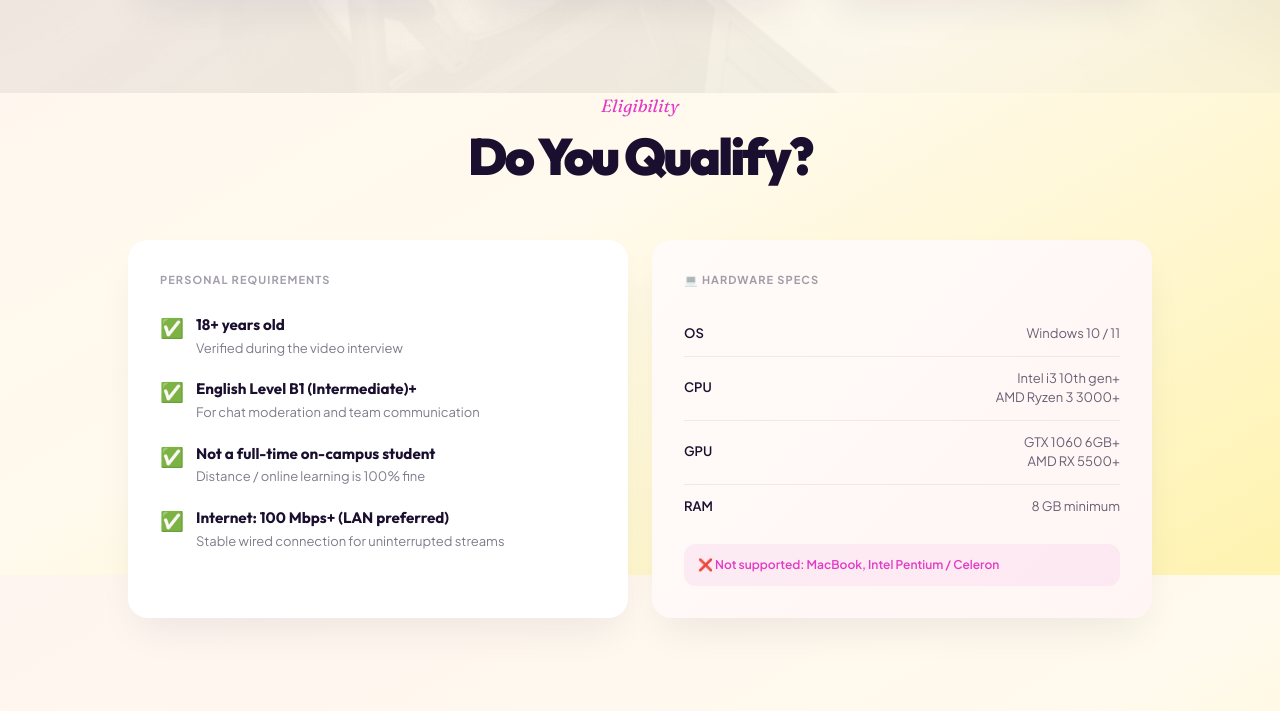
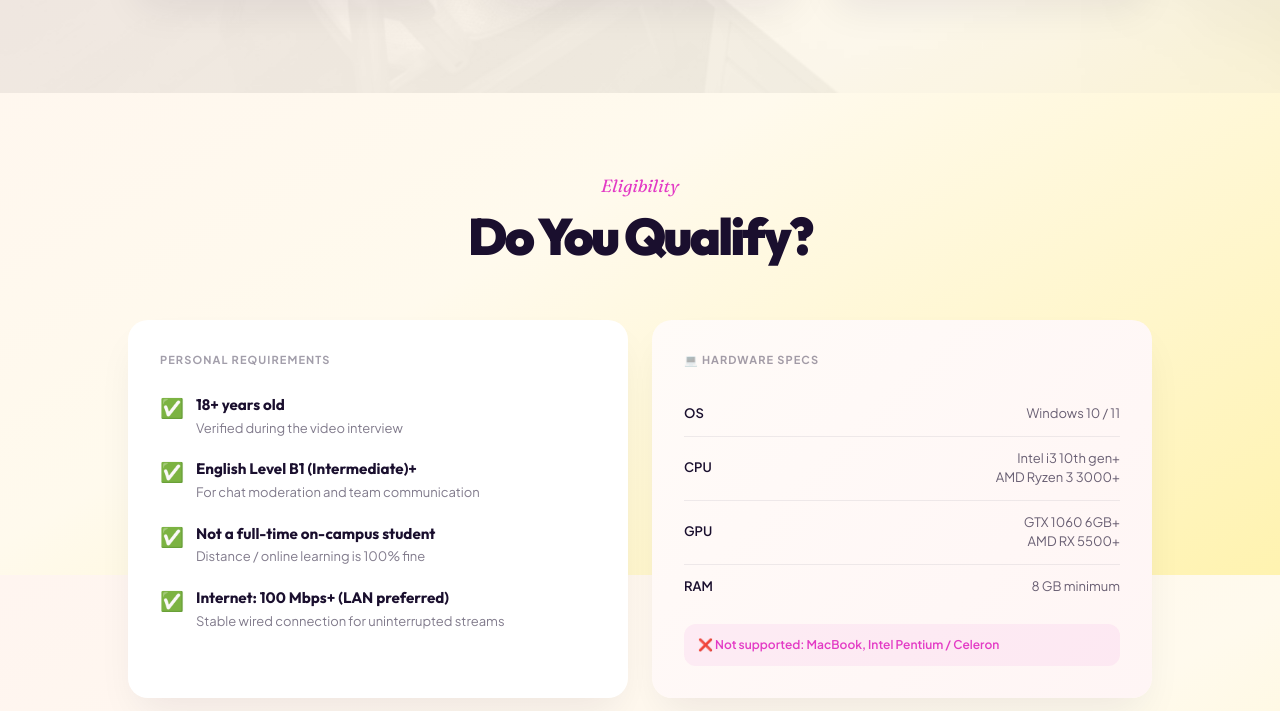
Before and after one commit to DimonProgrammer/HuntMe, a plain HTML site: page landing/index.html in a window 1280 px wide. Shown: the part 4225-4936 px from the top of the page. Drawn offline with nearby package versions, Linux system fonts and the light colour scheme.

Commit message:
Add top padding to Do You Qualify section

```diff
--- a/landing/index.html
+++ b/landing/index.html
@@ -842,7 +842,7 @@
 <!-- ═══════════════════════════════════════════
      REQUIREMENTS — SPLIT
 ════════════════════════════════════════════ -->
-<section style="padding:0 20px 96px;position:relative;z-index:10;">
+<section style="padding:80px 20px 96px;position:relative;z-index:10;">
   <div class="max-w-5xl mx-auto">
 
     <div class="reveal text-center" style="margin-bottom:56px;">
```
